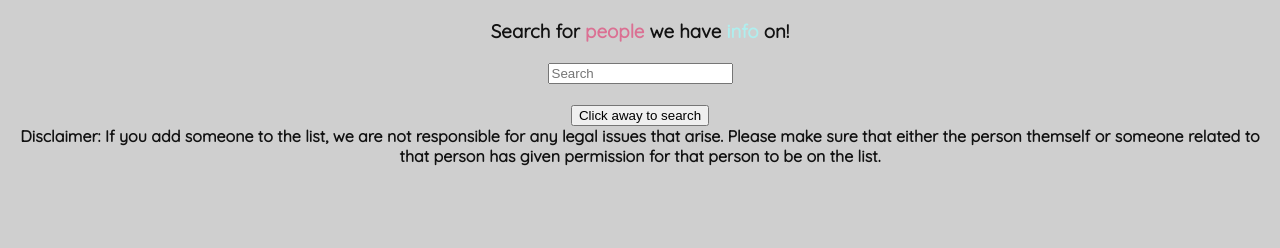
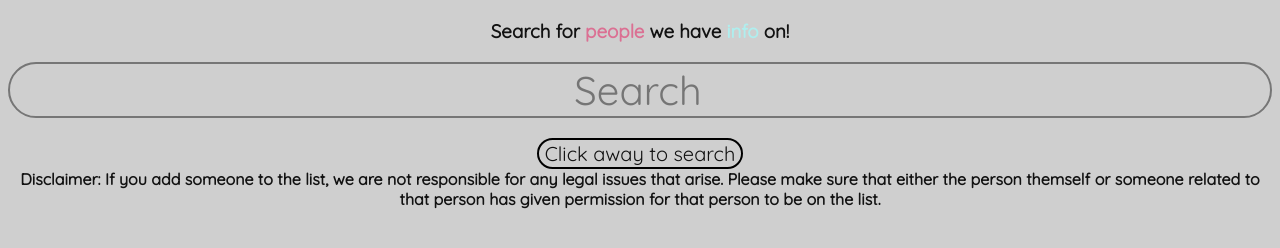
Before and after one commit to neeleshpoli/annoying-people, a plain HTML site: page index.html in a window 1280 px wide. Shown: the part 64-312 px from the top of the page. Drawn offline with Linux system fonts and the light colour scheme.

Commit message:
Undid last commit

```diff
--- a/css/home.css
+++ b/css/home.css
@@ -27,7 +27,7 @@ mark.info{
     background: none;
     color: paleturquoise;
 }
-#search{
+.search{
     background: rgb(207, 207, 207);
     font-family:'Quicksand', sans-serif;
     border-radius: 40px;
@@ -37,7 +37,7 @@ mark.info{
     font-size: 40px;
     width: 100%;
 }
-#button{
+.button{
     background: rgb(207, 207, 207);
     font-family:'Quicksand', sans-serif;
     border-radius: 40px;
@@ -46,13 +46,13 @@ mark.info{
     text-align: center;
     font-size: 20px;
 }
-#button:hover{
+.button:hover{
     animation-name: hovmation;
     animation-duration: 0.5s;
     color: rgb(207, 207, 207);
     background-color: #121212;
 }
-#search::-webkit-search-cancel-button{-webkit-appearance: none;}
-#h1{
+.search::-webkit-search-cancel-button{-webkit-appearance: none;}
+.h1{
     line-height: 10px;
 }
```
